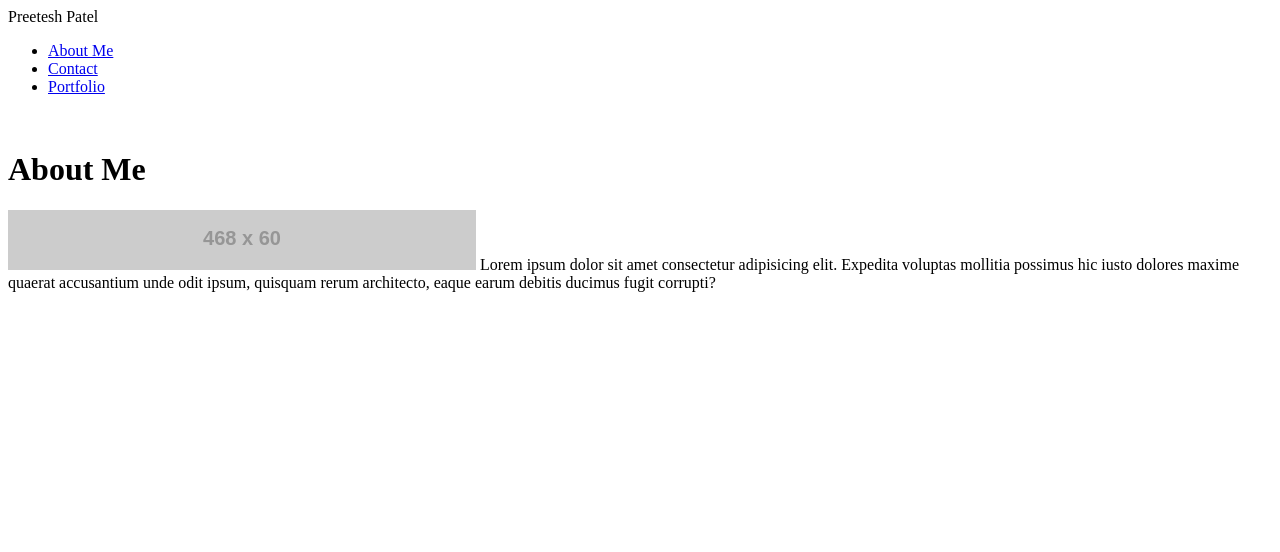
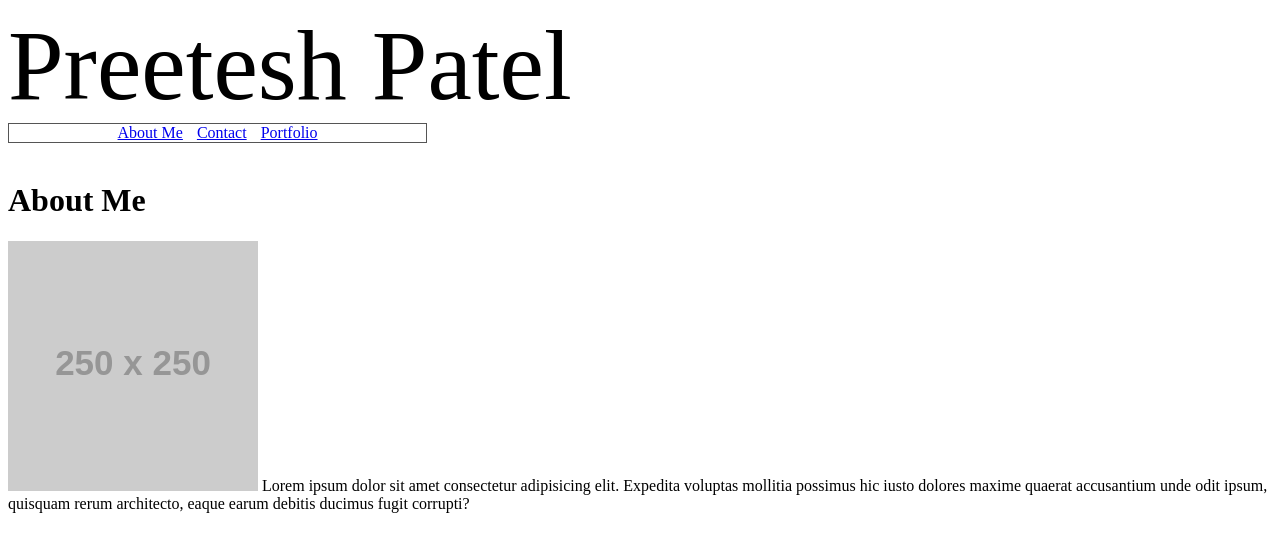
Before and after one commit to phpatel43/phpatel43.github.io, a plain HTML site: page index.html in a window 1280 px wide. Drawn offline with Linux system fonts and the light colour scheme; placeholder pictures from the web are drawn by us.

Commit message:
added stuff

```diff
--- a/assets/css/style.css
+++ b/assets/css/style.css
@@ -0,0 +1,24 @@
+header {
+    font-size: 100px;
+
+}
+
+nav {
+    position: sticky;
+    top: 0;
+}
+
+ul {
+    list-style-type: none;
+    margin: 0;
+    padding: 0;
+    border: 1px solid #555;
+    text-align: center;
+    width: 33%;
+    position: sticky;
+}
+
+li {
+    display: inline;
+    padding: 5px;
+}
--- a/index.html
+++ b/index.html
@@ -24,7 +24,7 @@
 
     <h1>About Me</h1>
 
-    <img src="https://via.placeholder.com/468x60?text=Visit+Blogging.com+Now
+    <img src="https://via.placeholder.com/250?text=Visit+Blogging.com+Now
 
     C/O https://placeholder.com/ ">
 
```
